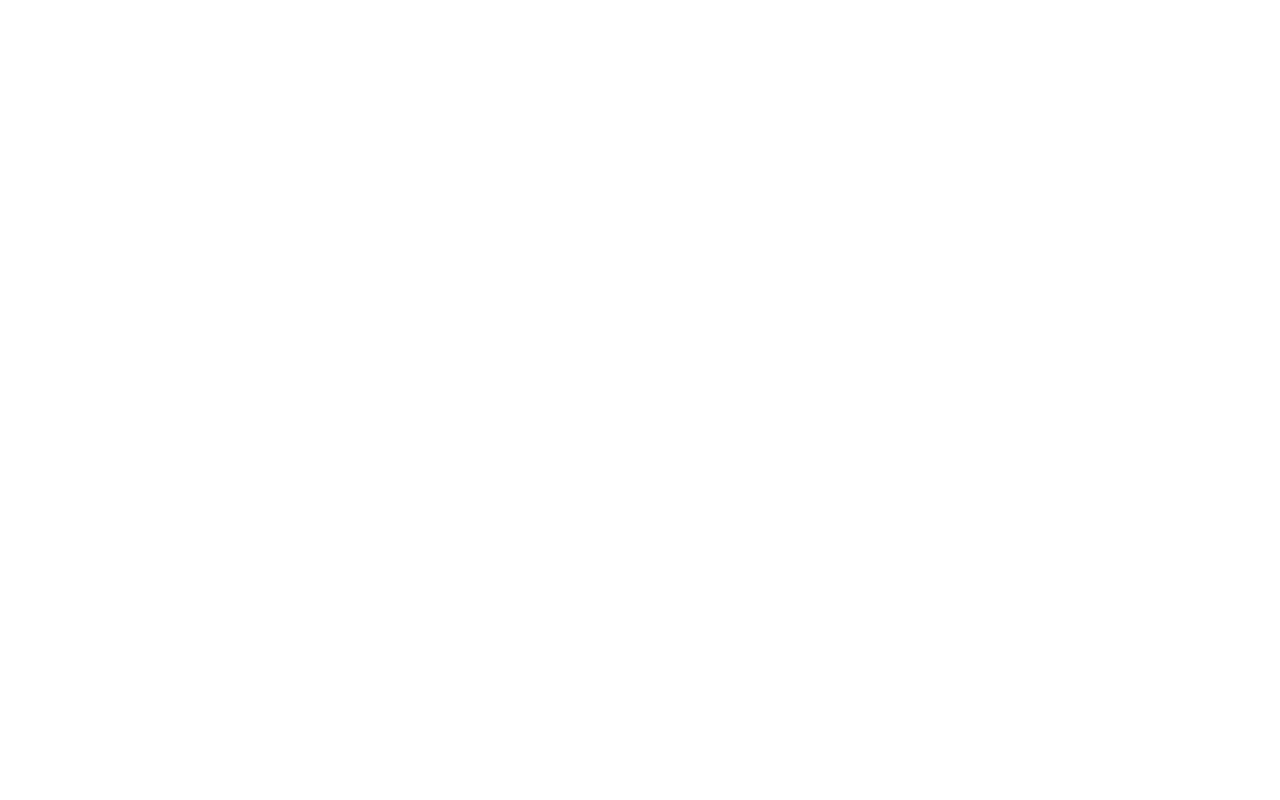
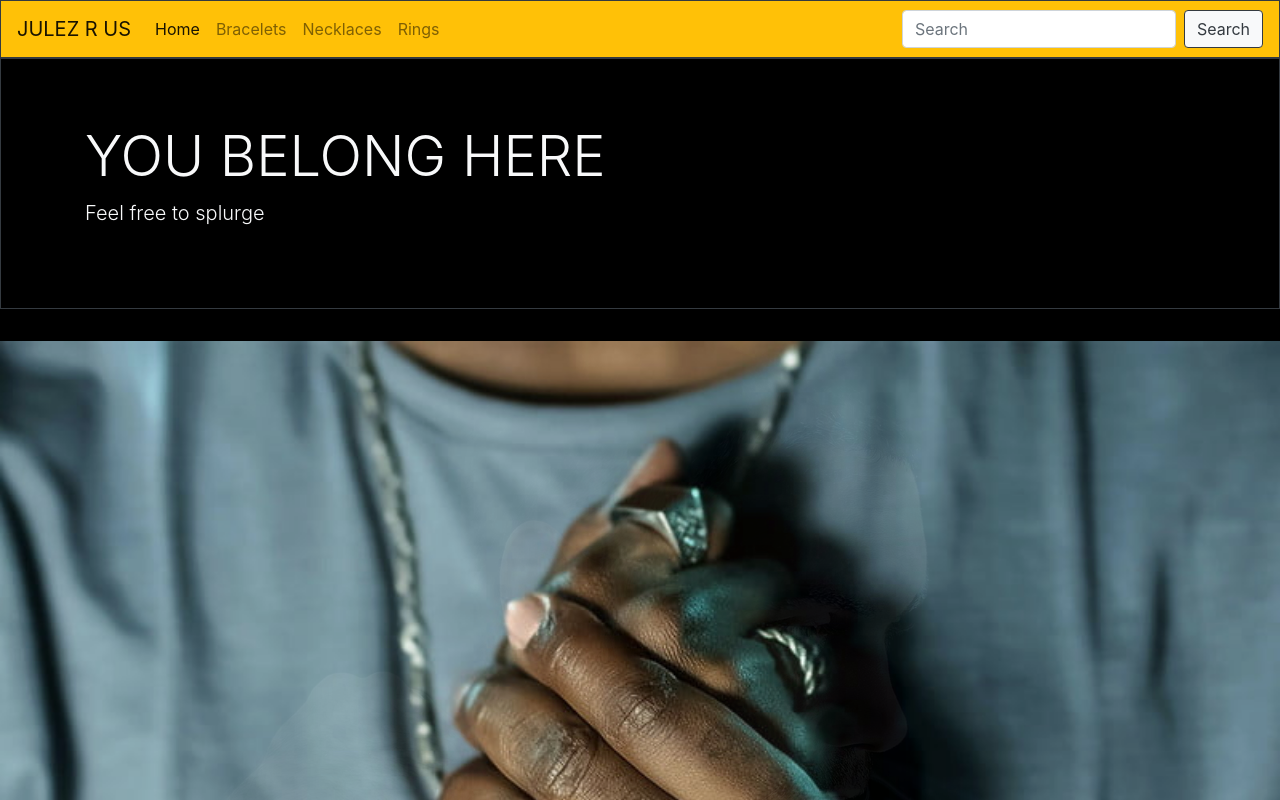
Before and after one commit to NamiTu117/Personal-Projects, a plain HTML site: page Jewelry Website/index.html in a window 1280 px wide. Shown: the top 800 px of the page. Drawn offline with nearby package versions, Linux system fonts and the light colour scheme.

Commit message:
Jewelry Site Updates
The website is called JULEZ R US

```diff
--- a/Jewelry Website/index.html
+++ b/Jewelry Website/index.html
@@ -2,10 +2,92 @@
 <html lang="en">
 <meta charset="utf-8">
 
+<link rel="stylesheet" href="jewelry.css">
+<link rel="stylesheet" href="https://cdn.jsdelivr.net/npm/bootstrap@4.6.1/dist/css/bootstrap.min.css" integrity="sha384-zCbKRCUGaJDkqS1kPbPd7TveP5iyJE0EjAuZQTgFLD2ylzuqKfdKlfG/eSrtxUkn" crossorigin="anonymous">
+<script src="https://cdn.jsdelivr.net/npm/jquery@3.5.1/dist/jquery.slim.min.js" integrity="sha384-DfXdz2htPH0lsSSs5nCTpuj/zy4C+OGpamoFVy38MVBnE+IbbVYUew+OrCXaRkfj" crossorigin="anonymous"></script>
+<script src="https://cdn.jsdelivr.net/npm/popper.js@1.16.1/dist/umd/popper.min.js" integrity="sha384-9/reFTGAW83EW2RDu2S0VKaIzap3H66lZH81PoYlFhbGU+6BZp6G7niu735Sk7lN" crossorigin="anonymous"></script>
+<script src="https://cdn.jsdelivr.net/npm/bootstrap@4.6.1/dist/js/bootstrap.min.js" integrity="sha384-VHvPCCyXqtD5DqJeNxl2dtTyhF78xXNXdkwX1CZeRusQfRKp+tA7hAShOK/B/fQ2" crossorigin="anonymous"></script>
 
 
+    <title>JULEZ R US</title>
 
+    <style>
+        body{
+            background-color: black;
+        }
+    </style>
 
+    <!--navbar-->
+    <nav class="navbar navbar-expand-lg navbar-light bg-warning border border-dark">
+        <a class="navbar-brand" href="#">JULEZ R US </a>
+        <button class="navbar-toggler" type="button" data-toggle="collapse" data-target="#navbarSupportedContent" aria-controls="navbarSupportedContent" aria-expanded="false" aria-label="Toggle navigation">
+          <span class="navbar-toggler-icon"></span>
+        </button>
+
+        <div class="collapse navbar-collapse" id="navbarSupportedContent">
+          <ul class="navbar-nav mr-auto">
+            <li class="nav-item active">
+              <a class="nav-link" href="#">Home <span class="sr-only">(current)</span></a>
+            </li>
+            <li class="nav-item">
+              <a class="nav-link" href="#">Bracelets</a>
+            </li>
+            <li class="nav-item">
+                <a class="nav-link" href="#">Necklaces</a>
+              </li>
+              <li class="nav-item">
+                <a class="nav-link" href="#">Rings</a>
+              </li>
+          </ul>
+          <form class="form-inline my-2 my-lg-0">
+            <input class="form-control mr-sm-2" type="search" placeholder="Search" aria-label="Search">
+            <button class="btn btn-outline-dark btn-light border border-dark my-2 my-sm-0" type="submit">Search</button>
+          </form>
+        </div>
+      </nav>
+    <!--end of navbar-->
+
+    <!--jumbotron-->
+    <div class="jumbotron jumbotron-fluid bg-transparent border border-dark">
+        <div class="container">
+          <h1 class="display-4 text-light">YOU BELONG HERE</h1>
+          <p class="lead text-light">Feel free to splurge</p>
+        </div>
+      </div>
+    <!--end of jumbotron-->
+
+    <!--carousel-->
+    <div id="carouselExampleFade" class="carousel slide carousel-fade" data-ride="carousel">
+        <div class="carousel-inner">
+          <div class="carousel-item active">
+            <img src="male1.jpg" class="d-block w-100" alt="...">
+          </div>
+          <div class="carousel-item">
+            <img src="male2.jpg" class="d-block w-100" alt="...">
+          </div>
+          <div class="carousel-item">
+            <img src="male3.jpeg" class="d-block w-100" alt="...">
+          </div>
+          <div class="carousel-item">
+            <img src="women1.jpg" class="d-block w-100" alt="...">
+          </div>
+          <div class="carousel-item">
+            <img src="women2.jpg" class="d-block w-100" alt="...">
+          </div>
+          <div class="carousel-item">
+            <img src="women3.jpeg" class="d-block w-100" alt="...">
+          </div>
+        </div>
+        <!-- <button class="carousel-control-prev" type="button" data-target="#carouselExampleFade" data-slide="prev">
+          <span class="carousel-control-prev-icon" aria-hidden="true"></span>
+          <span class="sr-only">Previous</span>
+        </button>
+        <button class="carousel-control-next" type="button" data-target="#carouselExampleFade" data-slide="next">
+          <span class="carousel-control-next-icon" aria-hidden="true"></span>
+          <span class="sr-only">Next</span>
+        </button> -->
+      </div>
+    <!--end of carousel-->
 
 
 
```
Also changed, not shown: Jewelry Website/jewelry.css (added), Jewelry Website/male1.jpg (added), Jewelry Website/male2.jpg (added), Jewelry Website/male3.jpeg (added), Jewelry Website/women1.jpg (added), Jewelry Website/women2.jpg (added), Jewelry Website/women3.jpg (added).
